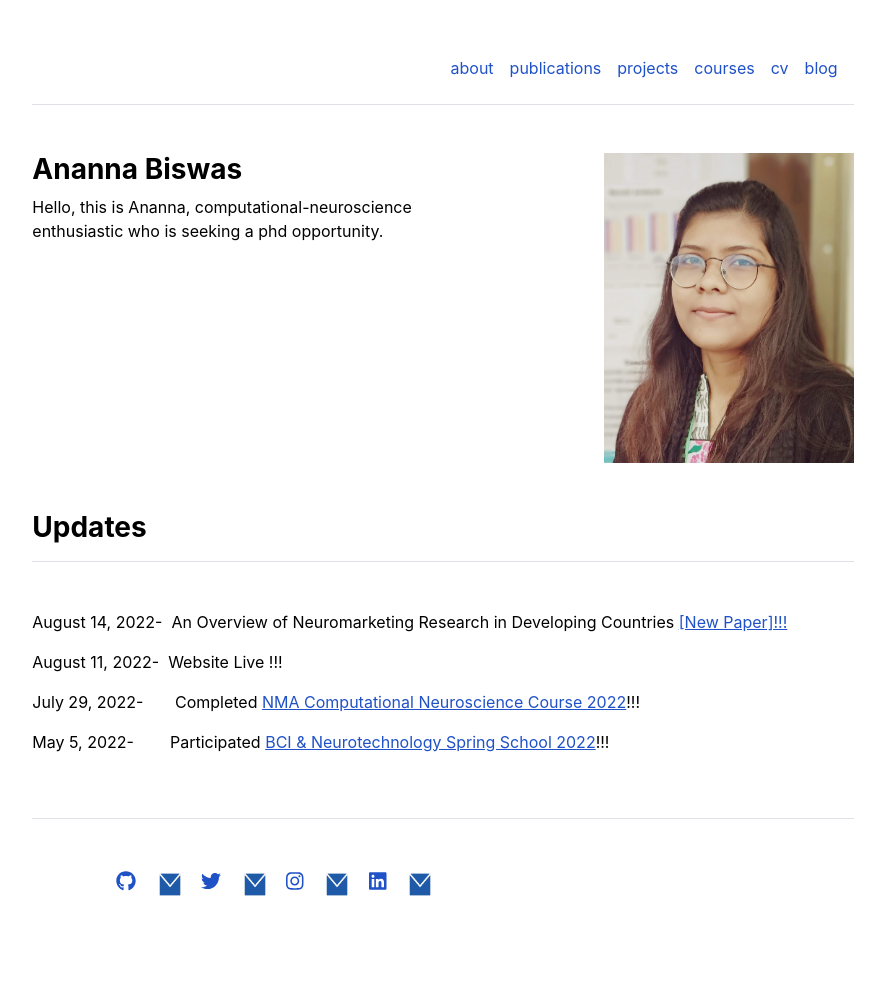
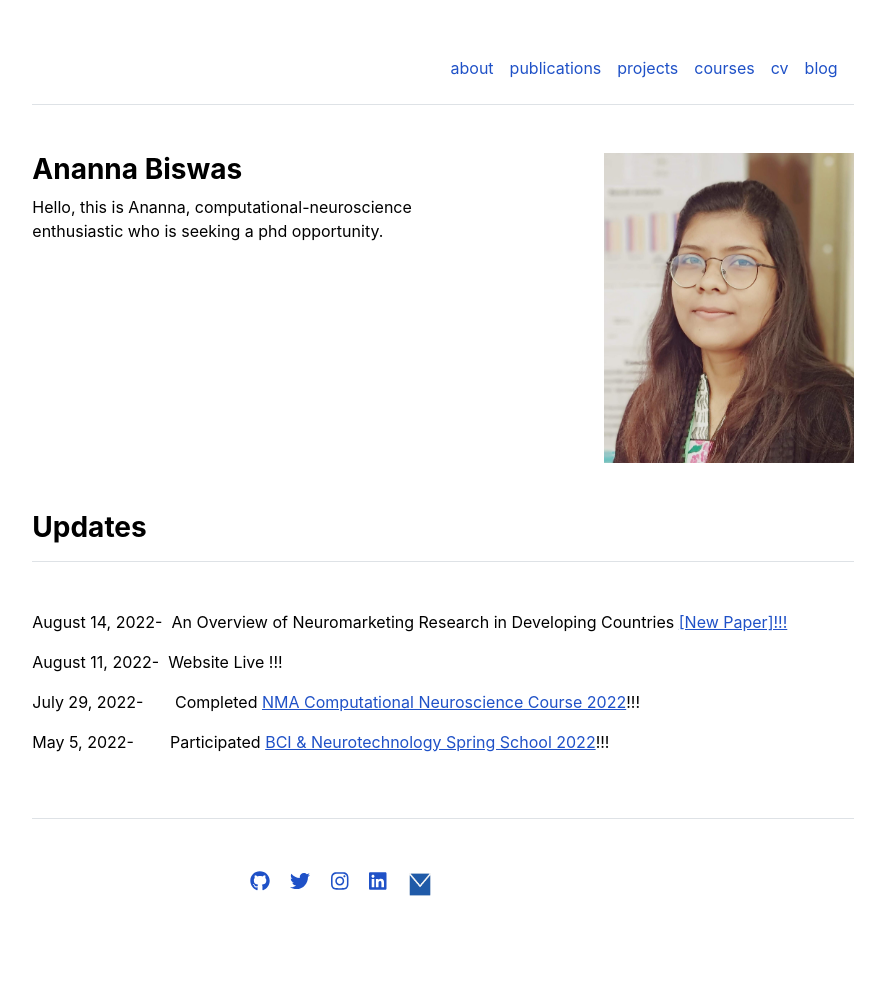
Before and after one commit to Anannabiswas/anannabiswas.github.io, a Jekyll site: the page built from index.md, in a window 1280 px wide. Shown: the whole page, without its empty margins (197-1082 px from the left). Built offline with Jekyll 4.4.1, drawn with Linux system fonts in a browser that asks for light colours.

Commit message:
Update footer.html

```diff
--- a/_includes/footer.html
+++ b/_includes/footer.html
@@ -3,9 +3,8 @@
     <div class="col-md-6 text-end social-media-icons">
       {% for item in site.data.settings.social %}
         <a href="{{ item.link }}" class="ms-3 fs-5"><i class="fab fa-{{ item.icon }}"></i></a>
-       &nbsp;&nbsp;&nbsp;&nbsp;<a href="mailto:ananna314.bd@gmail.com"><img src="/assets/img/email.png" alt="email" style="width: 22px; height: 23px;"></a>
       {% endfor %}
-
+     &nbsp;&nbsp;&nbsp;&nbsp;<a href="mailto:ananna314.bd@gmail.com"><img src="/assets/img/email.png" alt="email" style="width: 22px; height: 23px;"></a>
     </div>
   </div>
 </footer>
```
